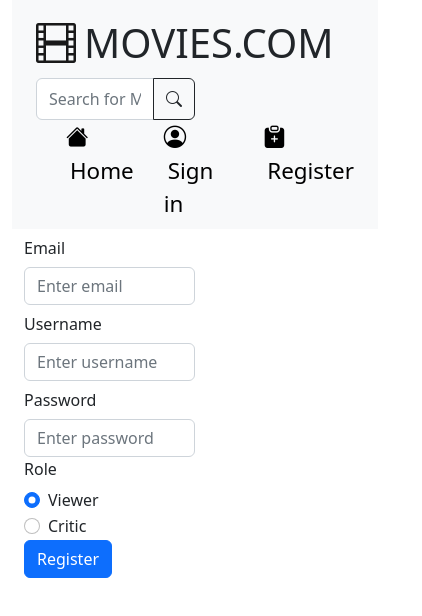
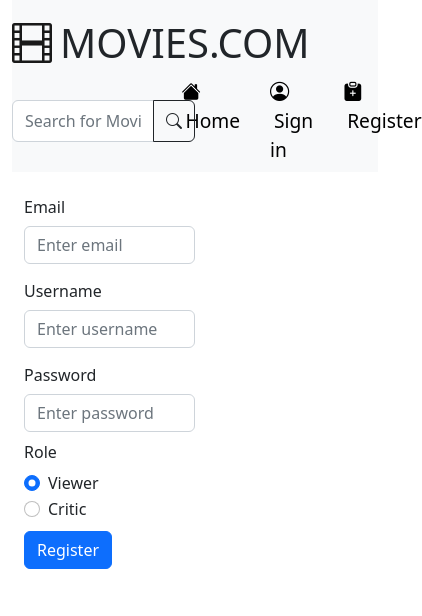
Before and after one commit to kaigoerg99/web-dev-project, a React (Create React App) app: page /register in a window 390 px wide. Shown: the top 616 px of the page, 422 px wide, since content can reach past the window. Built offline with nearby package versions, Linux system fonts and the light colour scheme; no server answers.

Commit message:
Added margins and fixed navbar for small screen

```diff
--- a/src/components/Details/Details.js
+++ b/src/components/Details/Details.js
@@ -37,9 +37,9 @@ const Details = () => {
 
     return (
         <div className="container">
-            <button className="btn btn-outline-dark" onClick={() => navigate(-1)}>Back</button>
+            <button className="btn btn-outline-dark mt-2" onClick={() => navigate(-1)}>Back</button>
             <h1 className="display-4">{movie.fullTitle}</h1>
-            <div className="my-5"><h6 className="text-start">{movie.plot}</h6></div>
+            <div className="my-4"><h6 className="text-start">{movie.plot}</h6></div>
             <div className="row mb-3">
                 <div className="col">
                     <img alt="" src={movie.image} style={{"maxWidth": 400}}/>
--- a/src/components/Home/Home.js
+++ b/src/components/Home/Home.js
@@ -82,7 +82,7 @@ const Home = () => {
                                             <img className="card-img-top" src={result.image} alt="" width={394}
                                                 height={520}/>
                                             <div className="card-body">
-                                                <h5 className="card-title" class="text-truncate">{result.name}</h5>
+                                                <h5 className="card-title text-truncate">{result.name}</h5>
                                                 <div className="row">
                                                     <div className="col-10">
                                                         <Link className="card-link" to={`/details/${result.movieId}`}>View
@@ -115,7 +115,7 @@ const Home = () => {
                                         <img className="card-img-top" src={result.image} alt="" width={394}
                                              height={520}/>
                                         <div className="card-body">
-                                            <h5 className="card-title" class="text-truncate">{result.title}</h5>
+                                            <h5 className="card-title text-truncate">{result.title}</h5>
                                             <div className="row">
                                                 <div className="col-10">
                                                     <Link className="card-link" to={`/details/${result.id}`}>View
@@ -150,7 +150,7 @@ const Home = () => {
                                         <img className="card-img-top" src={result.image} alt="" width={394}
                                              height={520}/>
                                         <div className="card-body">
-                                            <h5 className="card-title" class="text-truncate">{result.title}</h5>
+                                            <h5 className="card-title text-truncate">{result.title}</h5>
                                             <div className="row">
                                                 <div className="col-10">
                                                     <Link className="card-link" to={`/details/${result.id}`}>View
--- a/src/components/Login/Login.js
+++ b/src/components/Login/Login.js
@@ -21,19 +21,19 @@ const Login = () => {
     return (
         <div className="container">
             <div className="w-50 ">
-                <div className="form-group row">
+                <div className="form-group row mt-3">
                     <label className="col-sm-2 col-form-label">Username</label>
                     <div className="col-sm-10">
                         <input type="text" className="form-control" placeholder="Enter username" value={username} onChange={(e) => setUsername(e.target.value)}/>
                     </div>
                 </div>
-                <div className="form-group row">
+                <div className="form-group row mt-2">
                     <label className="col-sm-2 col-form-label">Password</label>
                     <div className="col-sm-10">
                         <input type="password" className="form-control" placeholder="Enter password" value={password} onChange={(e) => setPassword(e.target.value)}/>
                     </div>
                 </div>
-                <button onClick={login} className="btn btn-primary">
+                <button onClick={login} className="btn btn-primary mt-2">
                     Login
                 </button>
             </div>
--- a/src/components/Navbar/Navbar-link.js
+++ b/src/components/Navbar/Navbar-link.js
@@ -4,7 +4,7 @@ import './Navbar.css'
 const NavbarLink = ({name, to, icon}) => {
     return (
         <div className="d-flex flex-row">
-            <Link to={to} className="link" style={{'fontSize': '1.4rem'}}>
+            <Link to={to} className="link" style={{'fontSize': '1.2rem'}}>
                 <i className={icon}></i>
                 <span className="ms-1">{name}</span>
             </Link>
--- a/src/components/Navbar/Navbar.js
+++ b/src/components/Navbar/Navbar.js
@@ -26,7 +26,7 @@ function Navbar() {
     };
 
     return (
-    <nav className="navbar navbar-expand-lg navbar-light bg-light pv-2 px-4 d-flex flex-row justify-content-between">
+    <nav className="navbar navbar-expand-lg navbar-light bg-light d-flex flex-row justify-content-between">
         <Link to="/" className="navbar-brand" style={{'fontSize': '2.5rem'}}>
             <i className="bi bi-film me-2" ></i>
             <span className="navbar-text text-dark">MOVIES.COM</span>
@@ -39,7 +39,7 @@ function Navbar() {
             </button>
         </div>
 
-        <div className="d-flex flex-row" >
+        <div className="d-flex flex-row flex-fill justify-content-center" style={{'width': '30%'}}>
             <NavbarLink to="/" name="Home" icon="bi bi-house-fill"/>
             {currentUser ?
                 <>
--- a/src/components/Profile/Profile.js
+++ b/src/components/Profile/Profile.js
@@ -70,7 +70,7 @@ const Profile = () => {
     }, [profile]);
 
     return (
-        <div className="container">
+        <div className="container mt-1">
             <h1>Information</h1>
             {profile && <>
             <p>Username: {profile.username}</p>
@@ -80,7 +80,7 @@ const Profile = () => {
             <label>Email</label>
             <input
                 type="text"
-                className="form-control"
+                className="form-control w-50"
                 value={newEmail}
                 onChange={(e) => {
                     setNewEmail(e.target.value);
@@ -91,6 +91,7 @@ const Profile = () => {
                     Update Email
                 </button>
             </div>
+
             </>}
 
             <h1>Likes</h1>
--- a/src/components/Register/Register.js
+++ b/src/components/Register/Register.js
@@ -19,25 +19,25 @@ const Register = () => {
     return (
         <div className="container">
             <div className="w-50 ">
-            <div className="form-group row">
+            <div className="form-group row mt-3">
                     <label className="col-sm-2 col-form-label">Email</label>
                     <div className="col-sm-10">
                         <input type="email" className="form-control" placeholder="Enter email" value={user.email} onChange={(e) => setUser({ ...user, email: e.target.value })}/>
                     </div>
                 </div>
-                <div className="form-group row">
+                <div className="form-group row mt-2">
                     <label className="col-sm-2 col-form-label">Username</label>
                     <div className="col-sm-10">
                         <input type="text" className="form-control" placeholder="Enter username" value={user.username} onChange={(e) => setUser({ ...user, username: e.target.value })}/>
                     </div>
                 </div>
-                <div className="form-group row">
+                <div className="form-group row mt-2">
                     <label className="col-sm-2 col-form-label">Password</label>
                     <div className="col-sm-10">
                         <input type="password" className="form-control" placeholder="Enter password" value={user.password} onChange={(e) => setUser({ ...user, password: e.target.value })}/>
                     </div>
                 </div>
-                <div className="form-group">
+                <div className="form-group mt-2">
                     <div className="row">
                         <legend className="col-form-label col-sm-2 pt-0">Role</legend>
                         <div className="col-sm-10">
@@ -56,7 +56,7 @@ const Register = () => {
                         </div>
                     </div>
                 </div>
-                <button onClick={register} className="btn btn-primary">
+                <button onClick={register} className="btn btn-primary mt-2">
                     Register
                 </button>
             </div>
--- a/src/components/Review/Review.js
+++ b/src/components/Review/Review.js
@@ -17,7 +17,7 @@ const Review = () => {
 
     return (
         <div className="container">
-            <button className="btn btn-outline-dark" onClick={() => navigate(-1)}>Back</button>
+            <button className="btn btn-outline-dark mt-2" onClick={() => navigate(-1)}>Back</button>
             <div class="form-group mb-3">
                 <p className="fs-1">Write a review for {title}</p>
                 <textarea class="form-control" placeholder="Insert Review" rows="3" value={review} onChange={(e) => setReview(e.target.value)}/>
```
